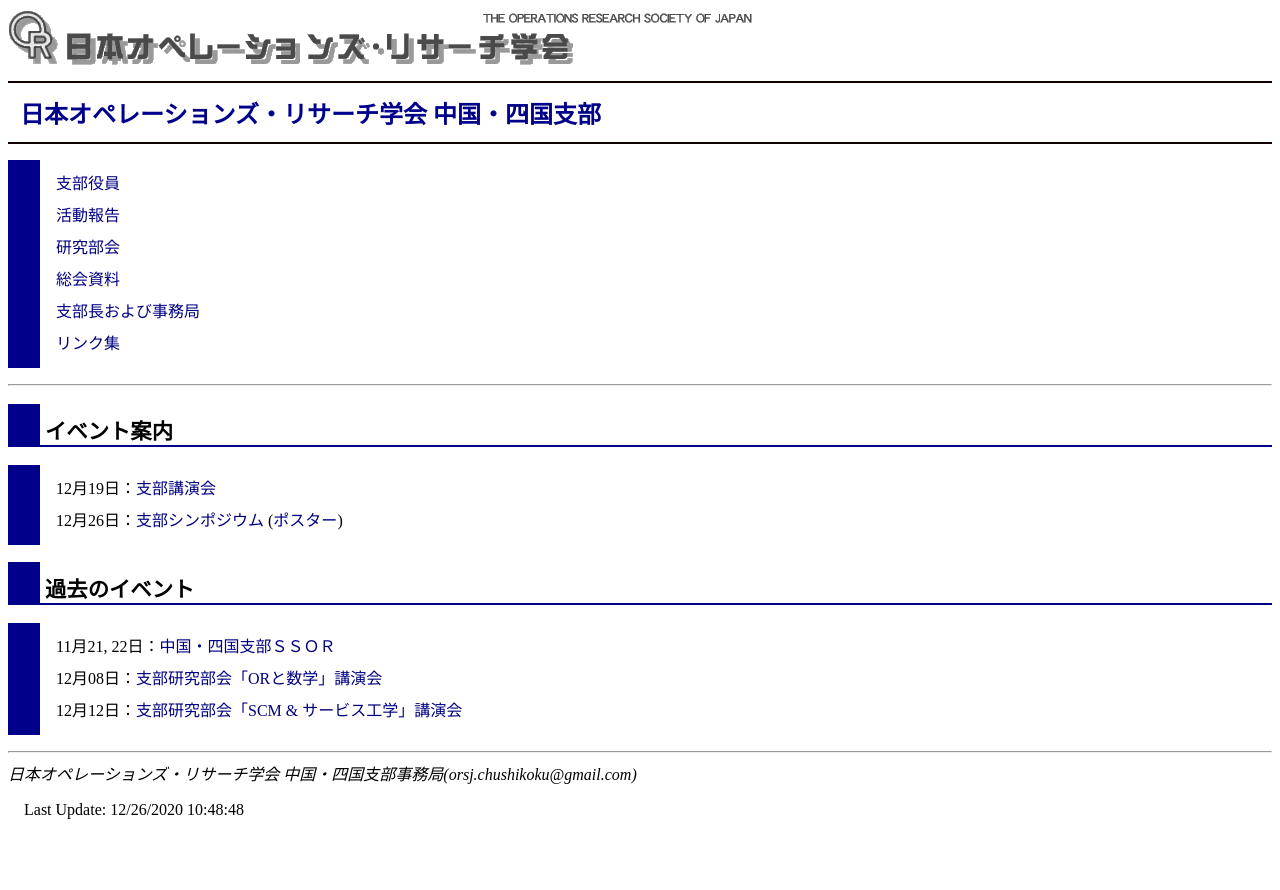
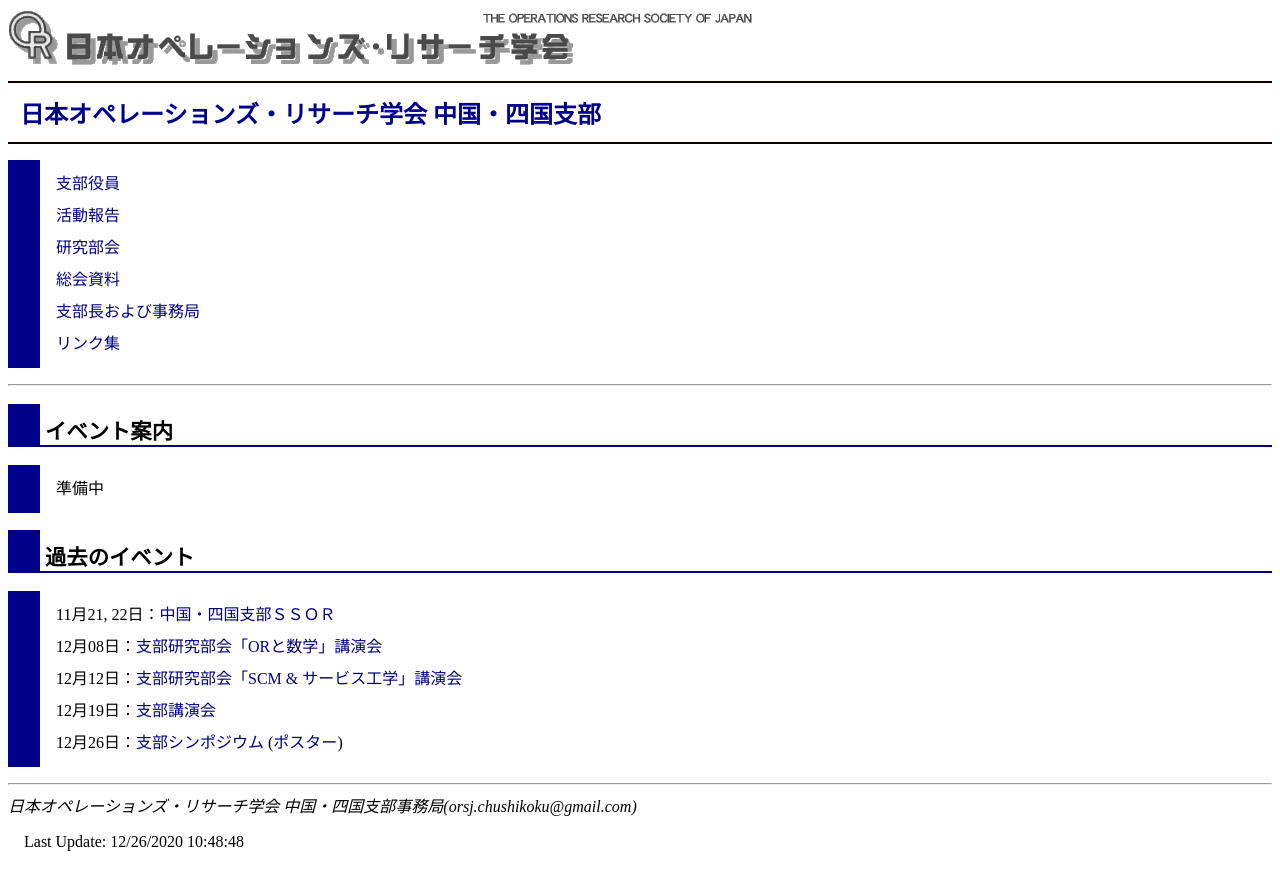
Before and after one commit to orsj-cs/orsj-cs.github.io, a Jekyll site: the page built from index.html, in a window 1280 px wide. Shown: the top 890 px of the page. Built offline with Jekyll 4.4.1, drawn with Linux system fonts in a browser that asks for light colours; part of the change alters nothing that is shown.

Commit message:
Update index.html

```diff
--- a/index.html
+++ b/index.html
@@ -16,9 +16,7 @@ title: 日本オペレーションズ・リサーチ学会 中国・四国支部
 <h2>イベント案内</h2>
 
 <ul>
-    <li>12月19日：<a href="event/20201219.html">支部講演会</a></li>
-    <li>12月26日：<a href="event/20201226.html">支部シンポジウム</a>
-        (<a href="event/20201226.pdf">ポスター</a>)</li>
+    <li>準備中</li>
 </ul>
 
 <h2>過去のイベント</h2>
@@ -27,4 +25,7 @@ title: 日本オペレーションズ・リサーチ学会 中国・四国支部
     <li>11月21, 22日：<a href="https://www-math.ias.tokushima-u.ac.jp/~uno/ssor2020/">中国・四国支部ＳＳＯＲ</a></li>
     <li>12月08日：<a href="event/20201208.html">支部研究部会「ORと数学」講演会</a></li>
     <li>12月12日：<a href="event/20201212.html">支部研究部会「SCM &amp; サービス工学」講演会</a></li>
+    <li>12月19日：<a href="event/20201219.html">支部講演会</a></li>
+    <li>12月26日：<a href="event/20201226.html">支部シンポジウム</a>
+        (<a href="event/20201226.pdf">ポスター</a>)</li>
 </ul>
```
